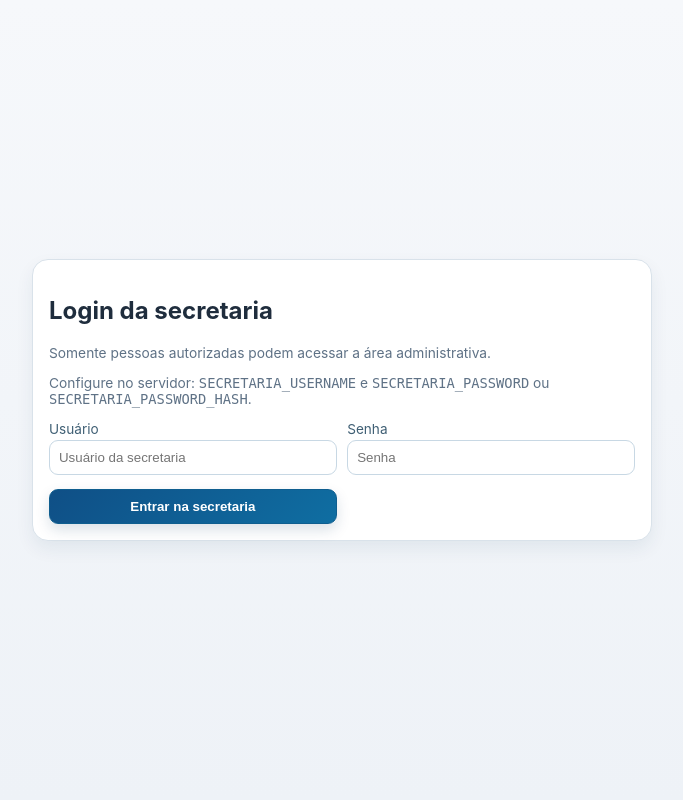
After one commit to GabrielMarangon/x1-beachlounge, a Flask app: page /login-secretaria in a window 1280 px wide. The commit adds this page. Shown: the whole page, without its empty margins (298-981 px from the left). Run offline with Flask 3, Linux system fonts and the light colour scheme; data comes from the database, SQL or seed files in the repository; some libraries are stand-ins or nearby versions.

Commit message:
Adicionar identificação de acesso e proteção da secretaria

```diff
--- a/app.py
+++ b/app.py
@@ -1,11 +1,13 @@
 from __future__ import annotations
 
 import os
+from collections import deque
 from datetime import datetime
 from pathlib import Path
 from typing import Any, Dict, List
 
-from flask import Flask, jsonify, render_template, request
+from flask import Flask, jsonify, redirect, render_template, request, session, url_for
+from werkzeug.security import check_password_hash, generate_password_hash
 
 from agenda import (
     agendar_partida,
@@ -44,6 +46,10 @@ RANKING_ROTULOS = {
     'feminina_iniciantes': 'Feminina Iniciantes',
     'infantil_a': 'Infantil A',
 }
+SECRETARIA_USERNAME = os.getenv('SECRETARIA_USERNAME', '').strip()
+SECRETARIA_PASSWORD_HASH = os.getenv('SECRETARIA_PASSWORD_HASH', '').strip()
+SECRETARIA_PASSWORD = os.getenv('SECRETARIA_PASSWORD', '').strip()
+ACCESS_LOG_LIMIT = 2000
 
 
 def _load_all() -> Dict[str, Any]:
@@ -63,6 +69,67 @@ def _save_atletas(atletas: List[Dict[str, Any]]) -> None:
 
 def _save_partidas(partidas: List[Dict[str, Any]]) -> None:
     STORE.save_dataset('partidas', partidas)
+
+
+def _load_access_logs() -> List[Dict[str, Any]]:
+    try:
+        logs = STORE.load_dataset('access_logs')
+        return logs if isinstance(logs, list) else []
+    except FileNotFoundError:
+        return []
+
+
+def _save_access_logs(logs: List[Dict[str, Any]]) -> None:
+    STORE.save_dataset('access_logs', list(deque(logs, maxlen=ACCESS_LOG_LIMIT)))
+
+
+def _client_ip() -> str:
+    forwarded = request.headers.get('X-Forwarded-For', '')
+    if forwarded:
+        return forwarded.split(',')[0].strip()
+    return request.remote_addr or 'desconhecido'
+
+
+def _visitor_identity() -> Dict[str, str]:
+    return {
+        'nome': session.get('visitante_nome', '').strip(),
+        'contato': session.get('visitante_contato', '').strip(),
+        'tipo': 'secretaria' if session.get('secretaria_autorizada') else 'visitante',
+    }
+
+
+def _log_access(evento: str) -> None:
+    if request.endpoint == 'health' or request.path.startswith('/static/'):
+        return
+
+    logs = _load_access_logs()
+    visitante = _visitor_identity()
+    logs.append({
+        'timestamp': datetime.now().isoformat(timespec='seconds'),
+        'evento': evento,
+        'rota': request.path,
+        'metodo': request.method,
+        'ip': _client_ip(),
+        'nome': visitante['nome'],
+        'contato': visitante['contato'],
+        'tipo_usuario': visitante['tipo'],
+        'user_agent': request.headers.get('User-Agent', '')[:240],
+    })
+    _save_access_logs(logs)
+
+
+def _secretaria_configurada() -> bool:
+    return bool(SECRETARIA_USERNAME and (SECRETARIA_PASSWORD_HASH or SECRETARIA_PASSWORD))
+
+
+def _validar_login_secretaria(usuario: str, senha: str) -> bool:
+    if not _secretaria_configurada():
+        return False
+    if usuario != SECRETARIA_USERNAME:
+        return False
+    if SECRETARIA_PASSWORD_HASH:
+        return check_password_hash(SECRETARIA_PASSWORD_HASH, senha)
+    return senha == SECRETARIA_PASSWORD
 
 
 def _resumo_home(data: Dict[str, Any]) -> Dict[str, Any]:
@@ -163,11 +230,70 @@ def _estatisticas_atleta(atleta_id: str, partidas: List[Dict[str, Any]]) -> Dict
 
 def create_app() -> Flask:
     app = Flask(__name__)
+    app.secret_key = os.getenv('FLASK_SECRET_KEY') or os.getenv('SECRET_KEY') or 'x1-btc-dev-key'
+
+    @app.before_request
+    def before_request() -> Any:
+        if request.endpoint == 'health' or request.path.startswith('/static/'):
+            return None
+
+        identificacao_livre = {
+            'identificacao_page',
+            'registrar_identificacao',
+            'login_secretaria_page',
+            'login_secretaria',
+            'logout_secretaria',
+            'health',
+        }
+        exige_identificacao = request.endpoint not in identificacao_livre
+        if (
+            request.method == 'GET'
+            and exige_identificacao
+            and not session.get('visitante_nome')
+            and not request.path.startswith('/api/')
+        ):
+            return redirect(url_for('identificacao_page', next=request.full_path or request.path))
+
+        secretaria_protegida = (
+            request.path == '/secretaria'
+            or request.path.startswith('/api/secretaria/')
+        )
+        if secretaria_protegida and not session.get('secretaria_autorizada'):
+            if request.path.startswith('/api/'):
+                return jsonify({'ok': False, 'mensagem': 'Acesso restrito à secretaria.'}), 403
+            return redirect(url_for('login_secretaria_page', next=request.full_path or request.path))
+
+        if request.method == 'GET' and not request.path.startswith('/api/'):
+            _log_access('pagina')
+        return None
 
     @app.route('/')
     def index():
         data = _load_all()
-        return render_template('index.html', resumo=_resumo_home(data), ranking_rotulos=RANKING_ROTULOS)
+        return render_template(
+            'index.html',
+            resumo=_resumo_home(data),
+            ranking_rotulos=RANKING_ROTULOS,
+            visitante=_visitor_identity(),
+            secretaria_autorizada=bool(session.get('secretaria_autorizada')),
+        )
+
+    @app.route('/identificacao')
+    def identificacao_page():
+        return render_template('identificacao.html', next_url=request.args.get('next', '/'))
+
+    @app.route('/identificacao', methods=['POST'])
+    def registrar_identificacao():
+        nome = (request.form.get('nome') or '').strip()
+        contato = (request.form.get('contato') or '').strip()
+        next_url = request.form.get('next_url') or '/'
+        if not nome:
+            return render_template('identificacao.html', erro='Informe seu nome para acessar.', next_url=next_url), 400
+
+        session['visitante_nome'] = nome
+        session['visitante_contato'] = contato
+        _log_access('identificacao')
+        return redirect(next_url if next_url.startswith('/') else '/')
 
     @app.route('/ranking')
     def ranking_page():
@@ -193,9 +319,56 @@ def create_app() -> Flask:
     def resultado_atleta_page():
         return render_template('resultado_atleta.html')
 
+    @app.route('/login-secretaria')
+    def login_secretaria_page():
+        return render_template(
+            'login_secretaria.html',
+            next_url=request.args.get('next', '/secretaria'),
+            configurada=_secretaria_configurada(),
+        )
+
+    @app.route('/login-secretaria', methods=['POST'])
+    def login_secretaria():
+        usuario = (request.form.get('usuario') or '').strip()
+        senha = request.form.get('senha') or ''
+        next_url = request.form.get('next_url') or '/secretaria'
+
+        if not _secretaria_configurada():
+            return render_template(
+                'login_secretaria.html',
+                erro='Credenciais da secretaria ainda não foram configuradas no servidor.',
+                next_url=next_url,
+                configurada=False,
+            ), 400
+
+        if not _validar_login_secretaria(usuario, senha):
+            _log_access('falha_login_secretaria')
+            return render_template(
+                'login_secretaria.html',
+                erro='Usuário ou senha inválidos.',
+                next_url=next_url,
+                configurada=True,
+            ), 401
+
+        session['secretaria_autorizada'] = True
+        session['secretaria_usuario'] = usuario
+        _log_access('login_secretaria')
+        return redirect(next_url if next_url.startswith('/') else '/secretaria')
+
+    @app.route('/logout-secretaria', methods=['POST'])
+    def logout_secretaria():
+        session.pop('secretaria_autorizada', None)
+        session.pop('secretaria_usuario', None)
+        _log_access('logout_secretaria')
+        return redirect('/')
+
     @app.route('/secretaria')
     def secretaria_page():
-        return render_template('secretaria.html', ranking_rotulos=RANKING_ROTULOS)
+        return render_template(
+            'secretaria.html',
+            ranking_rotulos=RANKING_ROTULOS,
+            secretaria_usuario=session.get('secretaria_usuario', ''),
+        )
 
     @app.route('/desafio')
     def desafio_page():
@@ -363,8 +536,14 @@ def create_app() -> Flask:
         pendentes = sorted(pendentes, key=lambda p: p.get('data_desafio', ''), reverse=True)
         return jsonify(pendentes)
 
+    @app.route('/api/secretaria/acessos')
+    def api_secretaria_acessos():
+        logs = sorted(_load_access_logs(), key=lambda item: item.get('timestamp', ''), reverse=True)
+        return jsonify(logs[:200])
+
     @app.route('/api/desafio/registrar', methods=['POST'])
     def api_registrar_desafio_para_secretaria():
+        _log_access('api_secretaria_desafio_registrar')
         data = _load_all()
         payload = request.get_json(silent=True) or {}
         desafiante_id = payload.get('desafiante_id')
@@ -417,6 +596,7 @@ def create_app() -> Flask:
 
     @app.route('/api/secretaria/agendar-pendente', methods=['POST'])
     def api_agendar_pendente_secretaria():
+        _log_access('api_secretaria_agendar_pendente')
         data = _load_all()
         payload = request.get_json(silent=True) or {}
         partida_id = payload.get('partida_id')
@@ -493,6 +673,7 @@ def create_app() -> Flask:
 
     @app.route('/api/registrar-resultado', methods=['POST'])
     def api_registrar_resultado():
+        _log_access('api_registrar_resultado')
         data = _load_all()
         payload = request.get_json(silent=True) or {}
 
@@ -551,6 +732,7 @@ def create_app() -> Flask:
 
     @app.route('/api/apagar-resultado/<partida_id>', methods=['DELETE'])
     def api_apagar_resultado(partida_id: str):
+        _log_access('api_apagar_resultado')
         data = _load_all()
         partida = next((p for p in data['partidas'] if p.get('id') == partida_id), None)
         if not partida:
@@ -595,6 +777,7 @@ def create_app() -> Flask:
 
     @app.route('/api/secretaria/status-atleta', methods=['POST'])
     def api_secretaria_status():
+        _log_access('api_secretaria_status')
         data = _load_all()
         payload = request.get_json(silent=True) or {}
         atleta = next((a for a in data['atletas'] if a.get('id') == payload.get('atleta_id')), None)
--- a/static/style.css
+++ b/static/style.css
@@ -450,6 +450,7 @@ button:hover {
 }
 
 .msg { font-size: 0.9rem; color: #1f4f73; margin-top: 0.35rem; }
+.msg-erro { color: #a33131; }
 .hint { color: var(--muted); font-size: 0.86rem; }
 
 .quadro-desafio {
@@ -597,6 +598,17 @@ button:hover {
   gap: 0.45rem;
 }
 
+.auth-container {
+  min-height: 100vh;
+  display: grid;
+  align-items: center;
+}
+
+.auth-panel {
+  max-width: 620px;
+  margin: 0 auto;
+}
+
 @media (max-width: 900px) {
   .topbar-grid {
     grid-template-columns: 1fr 1fr;
--- /dev/null
+++ b/templates/login_secretaria.html
@@ -0,0 +1,31 @@
+<!DOCTYPE html>
+<html lang="pt-BR">
+<head>
+  <meta charset="UTF-8">
+  <meta name="viewport" content="width=device-width, initial-scale=1.0">
+  <title>X1 BTC - Login da Secretaria</title>
+  <link rel="stylesheet" href="{{ url_for('static', filename='style.css') }}">
+</head>
+<body data-page="login-secretaria">
+  <main class="container auth-container">
+    <section class="panel auth-panel">
+      <h1>Login da secretaria</h1>
+      <p class="hint">Somente pessoas autorizadas podem acessar a área administrativa.</p>
+      {% if erro %}<p class="msg msg-erro">{{ erro }}</p>{% endif %}
+      {% if not configurada %}
+        <p class="hint">Configure no servidor: <code>SECRETARIA_USERNAME</code> e <code>SECRETARIA_PASSWORD</code> ou <code>SECRETARIA_PASSWORD_HASH</code>.</p>
+      {% endif %}
+      <form method="post" action="/login-secretaria" class="form-grid">
+        <input type="hidden" name="next_url" value="{{ next_url or '/secretaria' }}">
+        <label>Usuário
+          <input type="text" name="usuario" required placeholder="Usuário da secretaria">
+        </label>
+        <label>Senha
+          <input type="password" name="senha" required placeholder="Senha">
+        </label>
+        <button type="submit">Entrar na secretaria</button>
+      </form>
+    </section>
+  </main>
+</body>
+</html>
```
Also changed, not shown: static/script.js (+21 -0 lines), templates/identificacao.html (added, +28 -0 lines), templates/index.html (+8 -0 lines), templates/secretaria.html (+33 -0 lines), 1 other file.
